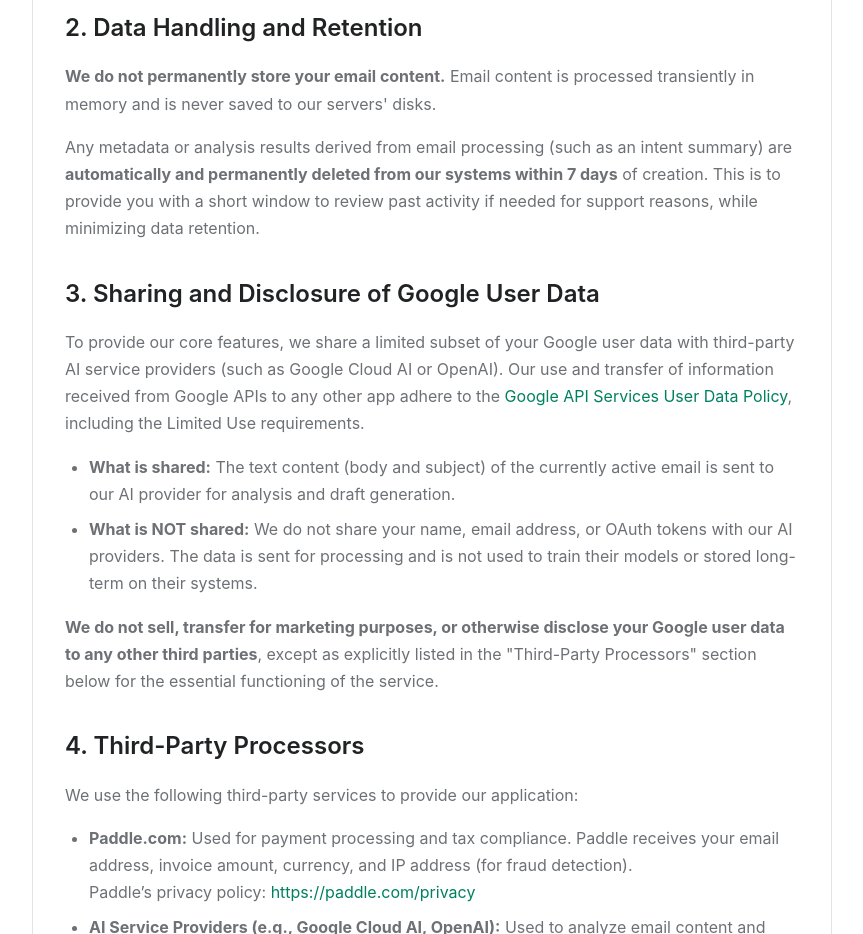
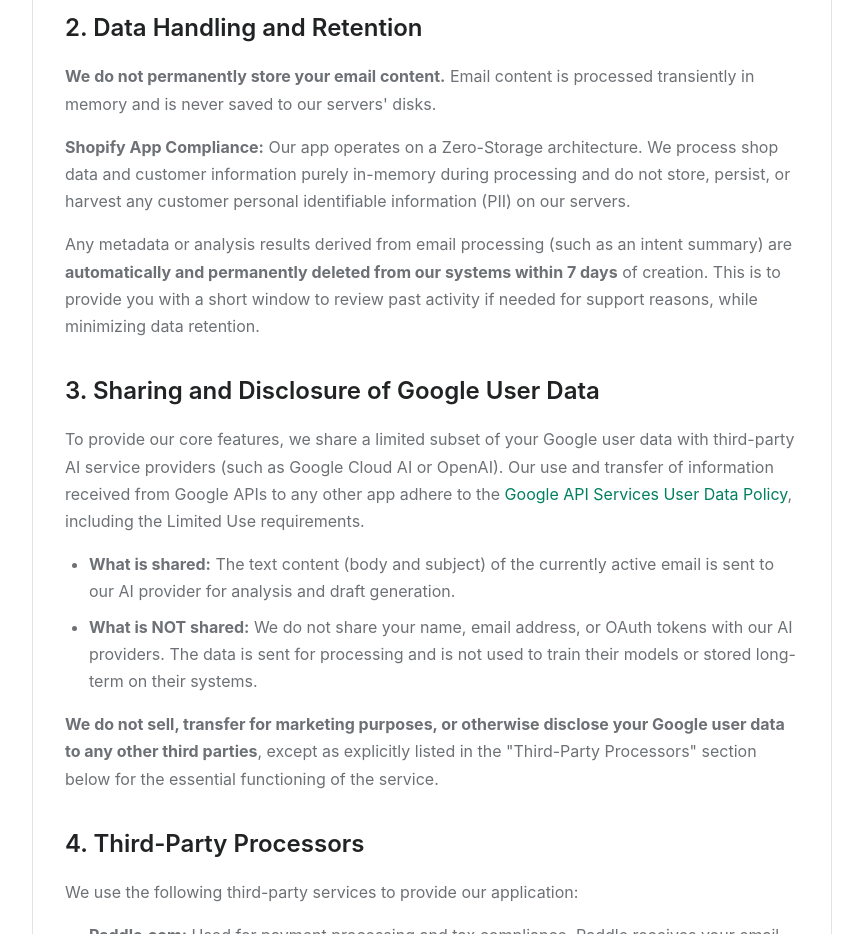
Before and after one commit to blacksuki/gii-cshelpdesk-landing, a website: page privacy.html in a window 1280 px wide. Shown: the part 860-1794 px from the top of the page, without its empty margins (208-1071 px from the left). Drawn offline with Linux system fonts and the light colour scheme.

Commit message:
chore: update privacy policy with Zero-Storage compliance notice
- Privacy Policy Alignment:
  - Modified `privacy.html` to add the official Shopify App Compliance statement under Section 2 (Data Handling and Retention).
  - Explicitly declared the application's Zero-Storage architecture and non-PII storage policy on servers to ensure a smooth manual review by Shopify.

```diff
--- a/privacy.html
+++ b/privacy.html
@@ -93,6 +93,7 @@
 
         <h2>2. Data Handling and Retention</h2>
         <p><b>We do not permanently store your email content.</b> Email content is processed transiently in memory and is never saved to our servers' disks.</p>
+        <p><b>Shopify App Compliance:</b> Our app operates on a Zero-Storage architecture. We process shop data and customer information purely in-memory during processing and do not store, persist, or harvest any customer personal identifiable information (PII) on our servers.</p>
         <p>Any metadata or analysis results derived from email processing (such as an intent summary) are <b>automatically and permanently deleted from our systems within 7 days</b> of creation. This is to provide you with a short window to review past activity if needed for support reasons, while minimizing data retention.</p>
 
         <h2>3. Sharing and Disclosure of Google User Data</h2>
```
